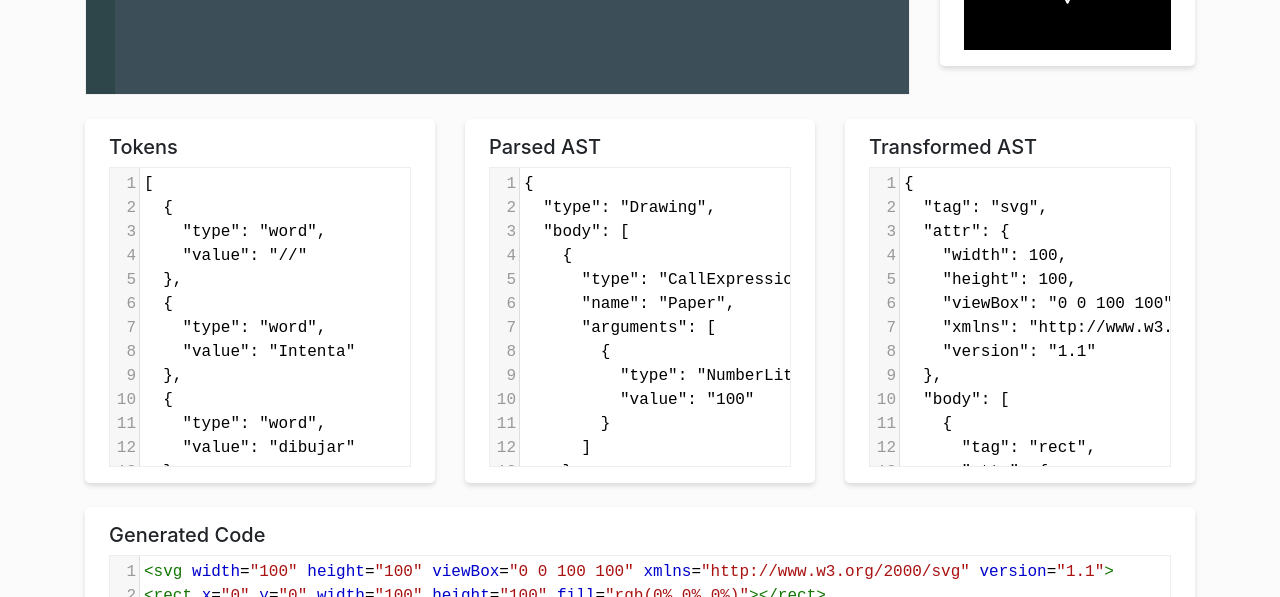
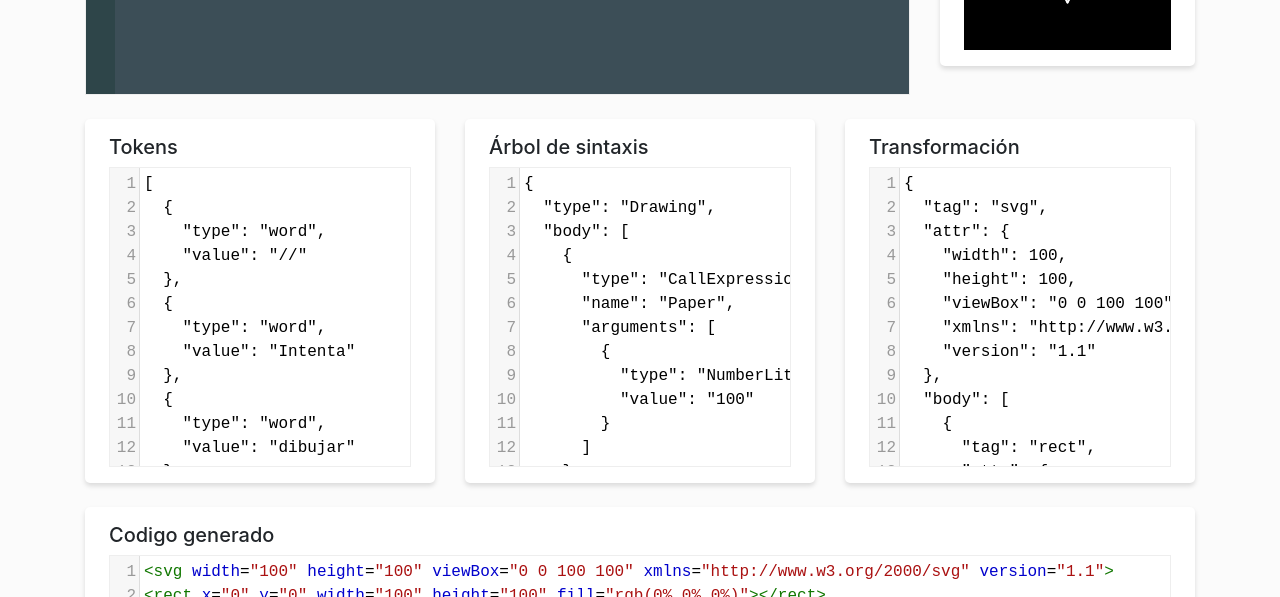
Before and after one commit to hajocava/Lenguajes-y-automatas, a React (Create React App) app: page / in a window 1280 px wide. Shown: the part 1180-1777 px from the top of the page. Built offline with nearby package versions, Linux system fonts and the light colour scheme.

Commit message:
Proyecto terminado

```diff
--- a/src/views/Analyzer.js
+++ b/src/views/Analyzer.js
@@ -117,7 +117,7 @@ export default function Analizador() {
                 </div>
                 <div className="col-12 col-md-6 col-lg-4 mt-4">
                     <div className="card-container">
-                        <h5>Parsed AST</h5>
+                        <h5>Árbol de sintaxis</h5>
                         <CodeMirror
                             value={sbnast.value}
                             options={{ lineNumbers: true, readOnly: true }}
@@ -126,7 +126,7 @@ export default function Analizador() {
                 </div>
                 <div className="col-12 col-md-6 col-lg-4 mt-4">
                     <div className="card-container">
-                        <h5>Transformed AST</h5>
+                        <h5>Transformación</h5>
                         <CodeMirror
                             value={svgast.value}
                             options={{ lineNumbers: true, readOnly: true }}
@@ -135,7 +135,7 @@ export default function Analizador() {
                 </div>
                 <div className="col-12 col-md-6 col-lg-12 mt-4">
                     <div className="card-container">
-                        <h5>Generated Code</h5>
+                        <h5>Codigo generado</h5>
                         <CodeMirror
                             value={svgtext.value}
                             options={{ lineNumbers: true, readOnly: true }}
```
